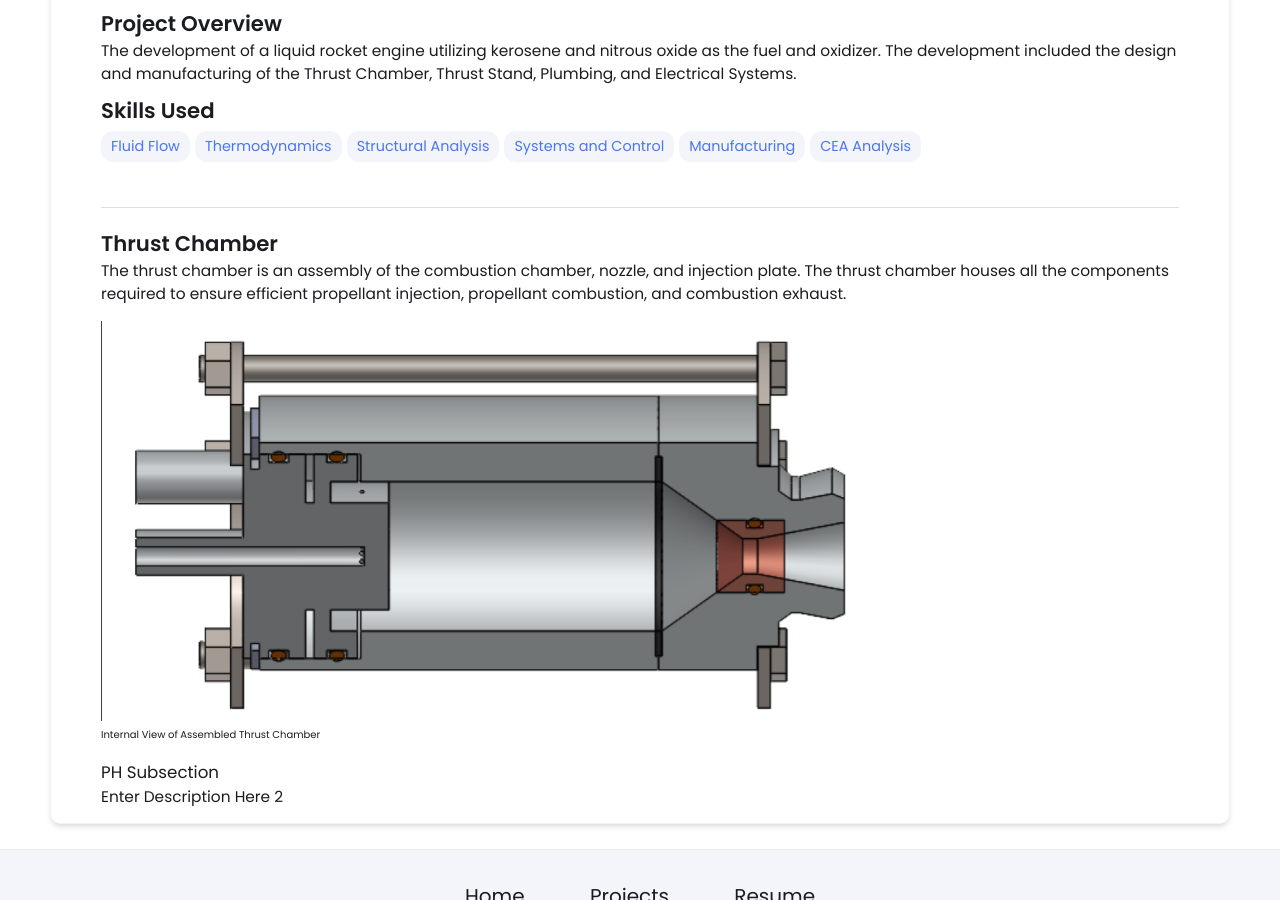
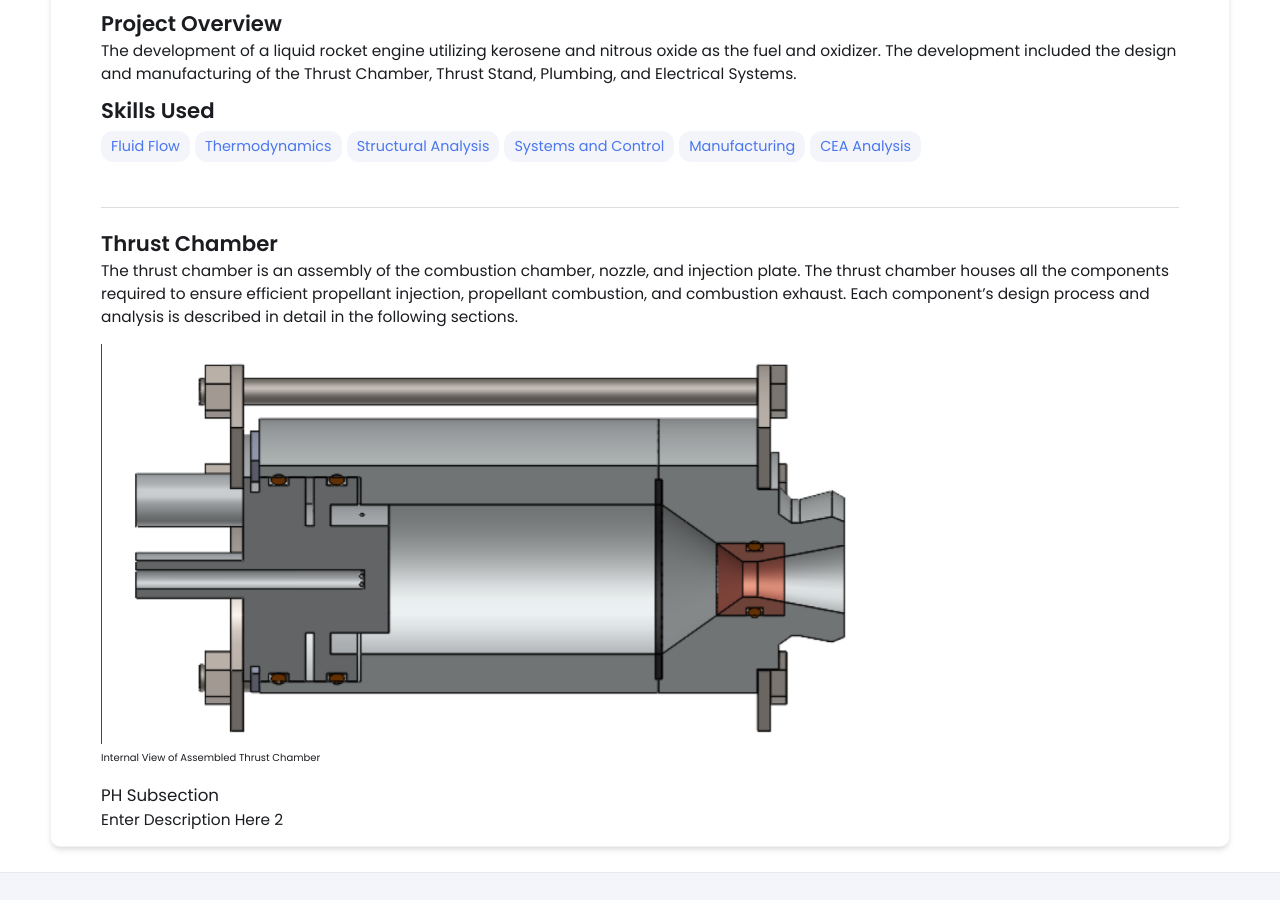
Before and after one commit to Jay-Patel-Engineer/Jay-Patel-Engineer.github.io, a Jekyll site: the page built from _projects/Liquid-Rocket-Engine/index.md, in a window 1280 px wide and 900 px high, scrolled down 549 px. Built offline with Jekyll 4.4.1, drawn with Linux system fonts in a browser that asks for light colours.

Commit message:
Update index.md

```diff
--- a/_projects/Liquid-Rocket-Engine/index.md
+++ b/_projects/Liquid-Rocket-Engine/index.md
@@ -14,7 +14,7 @@ main-image: /LRE.png
 
 ---
 ## Thrust Chamber
-The thrust chamber is an assembly of the combustion chamber, nozzle, and injection plate. The thrust chamber houses all the components required to ensure efficient propellant injection, propellant combustion, and combustion exhaust.
+The thrust chamber is an assembly of the combustion chamber, nozzle, and injection plate. The thrust chamber houses all the components required to ensure efficient propellant injection, propellant combustion, and combustion exhaust. Each component's design process and analysis is described in detail in the following sections.
 {% include image-gallery.html images="thrust_chamber.png" height="400"%}
 <span style="font-size: 10px">Internal View of Assembled Thrust Chamber</span>
 ### PH Subsection
```
